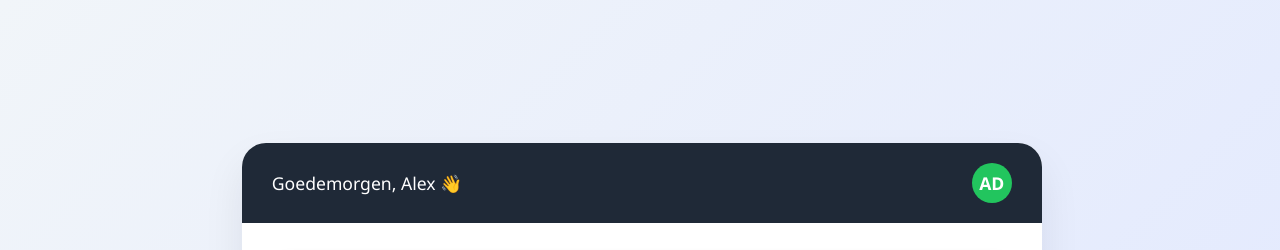
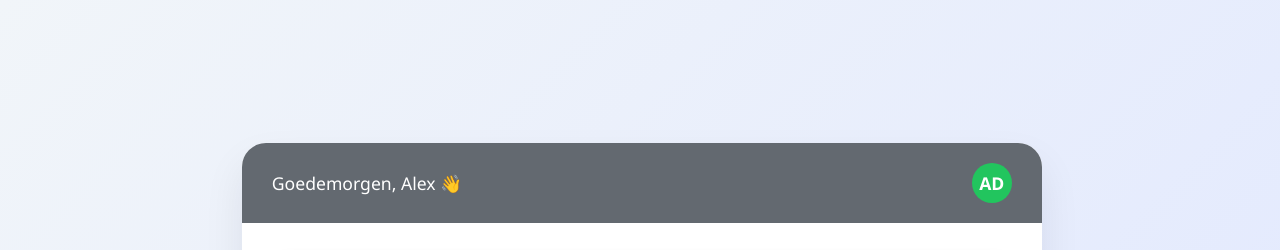
Before and after one commit to Koentermeulen/p3-app, a website: page html/app.html in a window 1280 px wide. Shown: the top 250 px of the page. Drawn offline with nearby package versions, Linux system fonts and the light colour scheme.

Commit message:
fix  voor de dark mode

```diff
--- a/style/style.css
+++ b/style/style.css
@@ -1,7 +1,7 @@
 
     :root {
       --primary: #22c55e;
-      --dark: #1f2937;
+      --dark: #636970;
       --text: #0f172a;
       --background: linear-gradient(135deg, #f1f5f9, #e0e7ff);
       --surface: #ffffff;
@@ -14,7 +14,7 @@
 
     [data-theme="dark"] {
       --primary: #4ade80;
-      --dark: #f1f5f9;
+      --dark: #212c37;
       --text: #f8fafc;
       --background: linear-gradient(135deg, #0f172a, #1e2937);
       --surface: #1f2937;
@@ -344,7 +344,7 @@
     }
 
     [data-theme="dark"] .nav-item {
-      color: #94a3b8;
+      color: #5e6977;
     }
 
     [data-theme="dark"] .nav-item.active {
```
